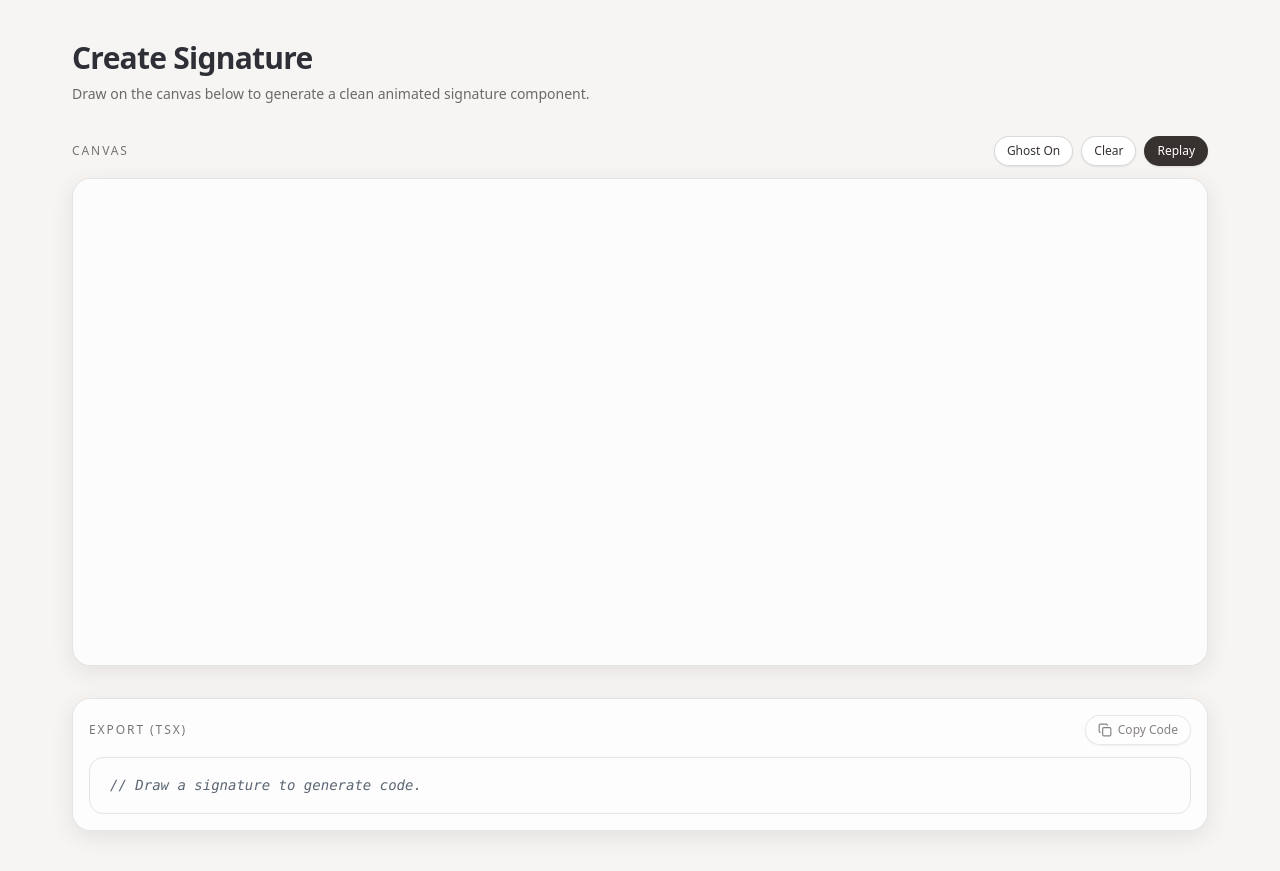
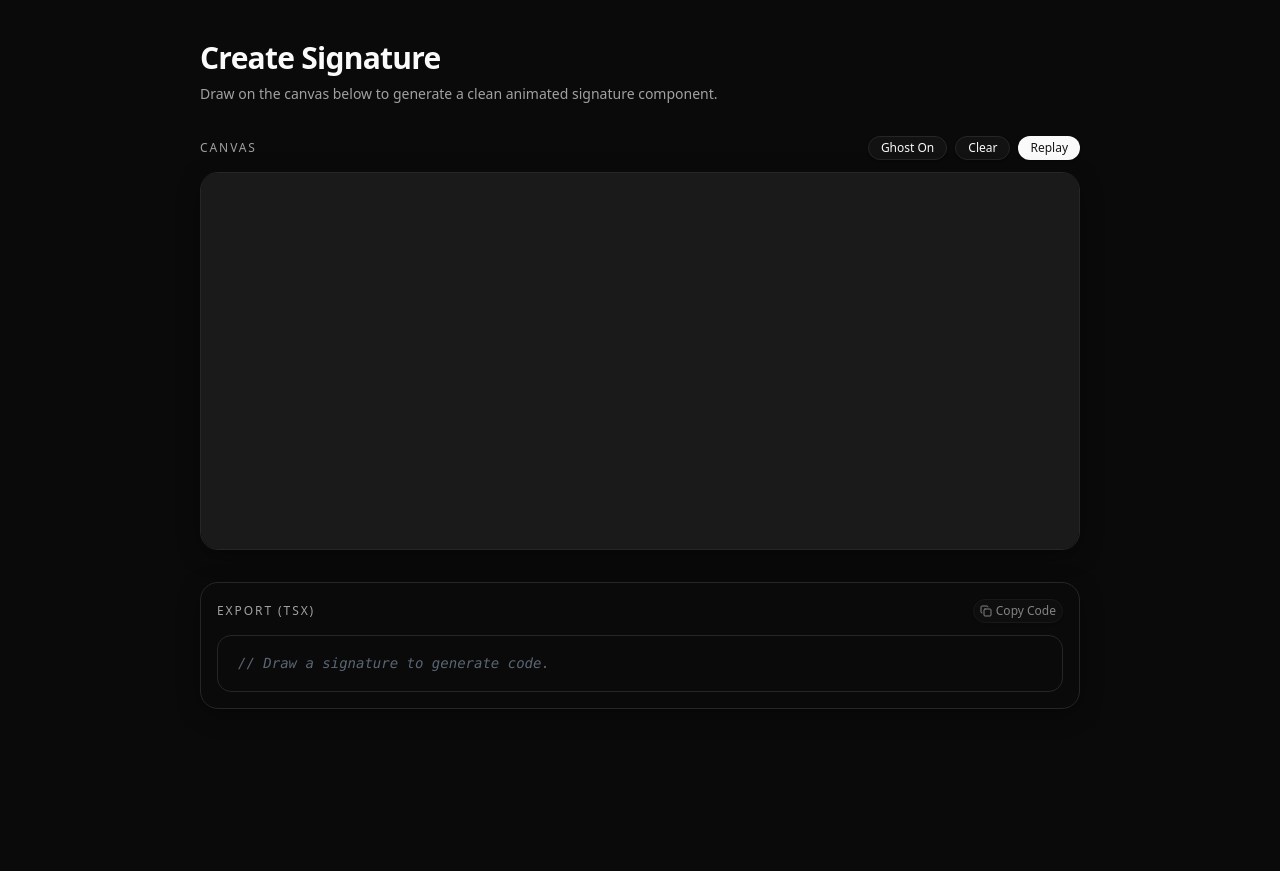
Before and after one commit to BroKarim/signature, a Next.js app: page /create in a window 1280 px wide. After the commit the page ends 800 px from the top, so only its background shows below. Built offline with nearby package versions, Linux system fonts and the light colour scheme.

Commit message:
feat(create): update styles and layout for create page

```diff
--- a/app/create/page.tsx
+++ b/app/create/page.tsx
@@ -2,7 +2,7 @@
 
 import { useEffect, useRef, useState } from "react";
 import { Check, Copy } from "lucide-react";
-
+import { Button } from "@/components/ui/button";
 import SignatureCanvas, { type SignatureCanvasHandle } from "@/components/signature/SignatureCanvas";
 import CodePreview from "@/components/CodePreview";
 import { generateMotionComponent } from "@/lib/signature/export";
@@ -18,7 +18,7 @@ export default function CreatePage() {
   const handleStrokeEnd = (strokes: Stroke[]) => {
     const code = generateMotionComponent(strokes, {
       componentName: "SignatureMotion",
-      strokeColor: "#2C2826",
+      strokeColor: "#F7F5F3",
       strokeWidth: 2.2,
       duration: 2.6,
       easing: "easeOut",
@@ -57,71 +57,42 @@ export default function CreatePage() {
   }, []);
 
   return (
-    <div className="min-h-screen w-full bg-[#F7F5F3] text-[#2F3037]">
-      <div className="mx-auto flex w-full max-w-[1200px] flex-col gap-8 px-4 py-10 sm:px-6 md:px-8">
+    <div className="min-h-screen w-full bg-background text-foreground ">
+      <div className="mx-auto flex w-full max-w-[1200px] flex-col gap-8 px-4 py-10 sm:px-6 md:px-40">
         <div className="flex flex-col gap-2">
           <h1 className="text-3xl font-semibold tracking-tight">Create Signature</h1>
-          <p className="text-sm text-[rgba(49,45,43,0.70)]">
-            Draw on the canvas below to generate a clean animated signature component.
-          </p>
+          <p className="text-sm text-muted-foreground">Draw on the canvas below to generate a clean animated signature component.</p>
         </div>
 
         <div className="flex w-full flex-col gap-3">
           <div className="flex items-center justify-between gap-4">
-            <div className="text-xs font-medium uppercase tracking-[0.16em] text-[rgba(49,45,43,0.65)]">
-              Canvas
-            </div>
+            <div className="text-xs font-medium uppercase tracking-[0.16em] text-muted-foreground">Canvas</div>
             <div className="flex items-center gap-2">
-              <button
-                type="button"
-                onClick={() => setGhostEnabled((prev) => !prev)}
-                className="rounded-full border border-[rgba(55,50,47,0.18)] bg-white px-3 py-1.5 text-xs font-medium text-[#37322F] shadow-[0px_1px_2px_rgba(55,50,47,0.10)] transition hover:bg-white/90"
-              >
+              <Button type="button" onClick={() => setGhostEnabled((prev) => !prev)} variant="outline" size="xs" className="rounded-full px-3 text-xs shadow-[0px_1px_2px_rgba(0,0,0,0.25)]">
                 Ghost {ghostEnabled ? "On" : "Off"}
-              </button>
-              <button
-                type="button"
-                onClick={handleClear}
-                className="rounded-full border border-[rgba(55,50,47,0.18)] bg-white px-3 py-1.5 text-xs font-medium text-[#37322F] shadow-[0px_1px_2px_rgba(55,50,47,0.10)] transition hover:bg-white/90"
-              >
+              </Button>
+              <Button type="button" onClick={handleClear} variant="outline" size="xs" className="rounded-full px-3 text-xs shadow-[0px_1px_2px_rgba(0,0,0,0.25)]">
                 Clear
-              </button>
-              <button
-                type="button"
-                onClick={() => canvasRef.current?.replay()}
-                className="rounded-full border border-transparent bg-[#37322F] px-3 py-1.5 text-xs font-medium text-white shadow-[0px_1px_2px_rgba(55,50,47,0.12)] transition hover:bg-[#2C2826]"
-              >
+              </Button>
+              <Button type="button" onClick={() => canvasRef.current?.replay()} size="xs" className="rounded-full px-3 text-xs shadow-[0px_1px_2px_rgba(0,0,0,0.35)]">
                 Replay
-              </button>
+              </Button>
             </div>
           </div>
 
-          <div className="relative w-full overflow-hidden rounded-2xl border border-[rgba(55,50,47,0.12)] bg-white/70 shadow-[0px_6px_22px_rgba(55,50,47,0.10)]">
-            <div className="relative aspect-[16/9] w-full min-h-[320px] sm:aspect-[21/9] sm:min-h-[360px]">
-              <SignatureCanvas
-                ref={canvasRef}
-                ghostEnabled={ghostEnabled}
-                onStrokeEnd={handleStrokeEnd}
-              />
+          <div className="relative w-full overflow-hidden rounded-2xl border border-border bg-card/70 shadow-[0px_6px_22px_rgba(0,0,0,0.35)]">
+            <div className="relative aspect-video w-full min-h-[320px] sm:aspect-[21/9] sm:min-h-[360px]">
+              <SignatureCanvas ref={canvasRef} ghostEnabled={ghostEnabled} onStrokeEnd={handleStrokeEnd} />
             </div>
           </div>
 
-          <div className="rounded-2xl border border-[rgba(55,50,47,0.12)] bg-[#FDFCFB] px-4 py-3 text-xs text-[rgba(49,45,43,0.75)] shadow-[0px_2px_8px_rgba(55,50,47,0.08)] sm:hidden">
-            Rotate your phone to landscape for more drawing space.
-          </div>
+          <div className="rounded-2xl border border-border bg-muted/30 px-4 py-3 text-xs text-muted-foreground shadow-[0px_2px_8px_rgba(0,0,0,0.25)] sm:hidden">Rotate your phone to landscape for more drawing space.</div>
         </div>
 
-        <div className="rounded-2xl border border-[rgba(55,50,47,0.12)] bg-white/80 p-4 shadow-[0px_6px_22px_rgba(55,50,47,0.10)]">
+        <div className="rounded-2xl border border-border bg-card/80 p-4 shadow-[0px_6px_22px_rgba(0,0,0,0.35)]">
           <div className="flex items-center justify-between gap-4">
-            <div className="text-xs font-medium uppercase tracking-[0.16em] text-[rgba(49,45,43,0.65)]">
-              Export (TSX)
-            </div>
-            <button
-              type="button"
-              onClick={handleCopy}
-              className="inline-flex items-center gap-1.5 rounded-full border border-[rgba(55,50,47,0.18)] bg-white px-3 py-1.5 text-xs font-medium text-[#37322F] shadow-[0px_1px_2px_rgba(55,50,47,0.10)] transition hover:bg-white/90 disabled:cursor-not-allowed disabled:opacity-60"
-              disabled={!codeOutput}
-            >
+            <div className="text-xs font-medium uppercase tracking-[0.16em] text-muted-foreground">Export (TSX)</div>
+            <Button type="button" onClick={handleCopy} variant="outline" size="xs" className="rounded-full px-3 text-xs shadow-[0px_1px_2px_rgba(0,0,0,0.25)]" disabled={!codeOutput}>
               {copied ? (
                 <>
                   <Check className="h-3.5 w-3.5" />
@@ -133,7 +104,7 @@ export default function CreatePage() {
                   Copy Code
                 </>
               )}
-            </button>
+            </Button>
           </div>
           <CodePreview code={codeOutput} placeholder="// Draw a signature to generate code." />
         </div>
--- a/app/layout.tsx
+++ b/app/layout.tsx
@@ -23,8 +23,10 @@ export default function RootLayout({
   children: React.ReactNode;
 }>) {
   return (
-    <html lang="en">
-      <body className={`${geistSans.variable} ${geistMono.variable} bg-background antialiased`}>{children}</body>
+    <html lang="en" className="dark">
+      <body className={`${geistSans.variable} ${geistMono.variable} bg-background text-foreground antialiased`}>
+        {children}
+      </body>
     </html>
   );
 }
--- a/components/CodePreview.tsx
+++ b/components/CodePreview.tsx
@@ -1,7 +1,6 @@
 "use client";
 
 import { useEffect, useState } from "react";
-
 import { highlightCode } from "@/lib/highlight-code";
 
 type CodePreviewProps = {
--- a/components/signature/SignatureCanvas.tsx
+++ b/components/signature/SignatureCanvas.tsx
@@ -7,8 +7,8 @@ import type { Point, Stroke } from "@/lib/signature/types";
 import { midpoint } from "@/lib/signature/smoothing";
 import { withVelocity } from "@/lib/signature/velocity";
 
-const LINE_COLOR = "#2C2826";
-const GHOST_COLOR = "#1C1A19";
+const LINE_COLOR = "#F7F5F3";
+const GHOST_COLOR = "#F7F5F3";
 const MIN_WIDTH = 1.2;
 const MAX_WIDTH = 3.6;
 const VELOCITY_MAX = 2.5;
@@ -283,14 +283,7 @@ const SignatureCanvas = forwardRef<SignatureCanvasHandle, SignatureCanvasProps>(
 
     return (
       <div ref={containerRef} className="relative h-full w-full">
-        <canvas
-          ref={canvasRef}
-          className="absolute inset-0 h-full w-full touch-none"
-          onPointerDown={handlePointerDown}
-          onPointerMove={handlePointerMove}
-          onPointerUp={endStroke}
-          onPointerCancel={endStroke}
-        />
+        <canvas ref={canvasRef} className="absolute inset-0 h-full w-full touch-none bg-[#1a1a1a]" onPointerDown={handlePointerDown} onPointerMove={handlePointerMove} onPointerUp={endStroke} onPointerCancel={endStroke} />
       </div>
     );
   }
```
Also changed, not shown: app/page.tsx (+16 -16 lines).
